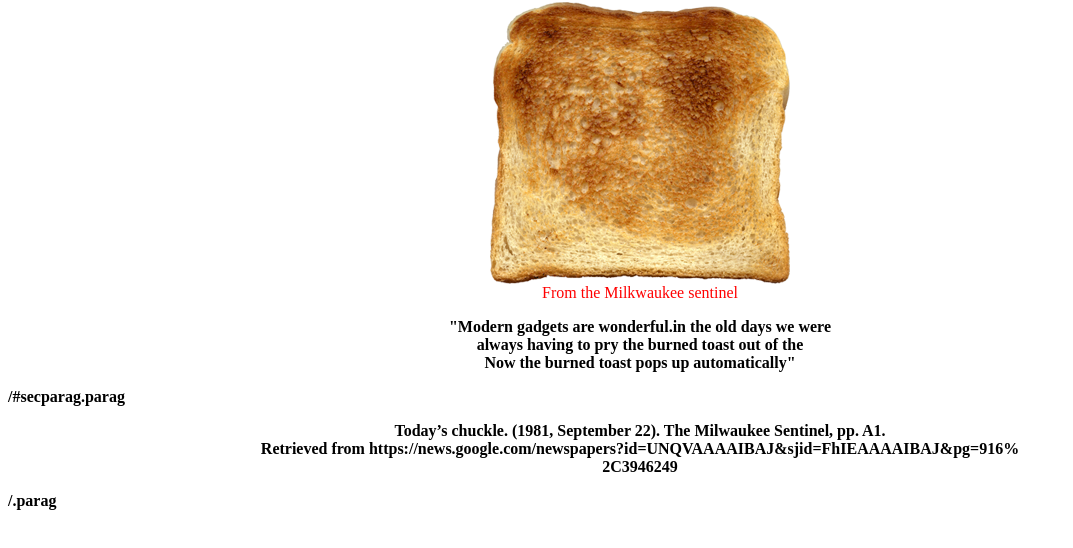
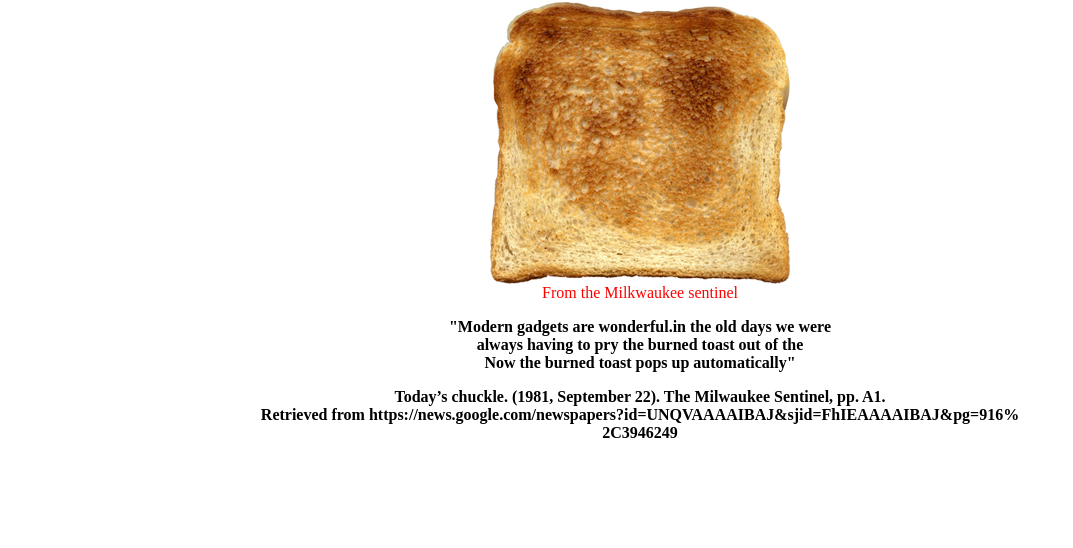
Before and after one commit to Albinpanackalgeorge/lab1, a plain HTML site: page index.html in a window 1280 px wide. Shown: the part 78-626 px from the top of the page, without its empty margins (0-1073 px from the left). Drawn offline with Linux system fonts and the light colour scheme.

Commit message:
Update index.html

```diff
--- a/index.html
+++ b/index.html
@@ -16,13 +16,13 @@
         "Modern gadgets are wonderful.in the old days we were<br>
         always having to pry the burned toast out of the <br>
         Now the burned toast pops up automatically"
-        </p>/#secparag.parag</b>
+        </p></b>
 
     <b> <p class="parag" id="secparag">
         Today’s chuckle. (1981, September 22). The Milwaukee Sentinel, pp. A1.<br>
         Retrieved from https://news.google.com/newspapers?id=UNQVAAAAIBAJ&sjid=FhIEAAAAIBAJ&pg=916%<br>
         2C3946249
-    </p>/.parag</b>
+    </p></b>
 
 </body>
 </html>
```
